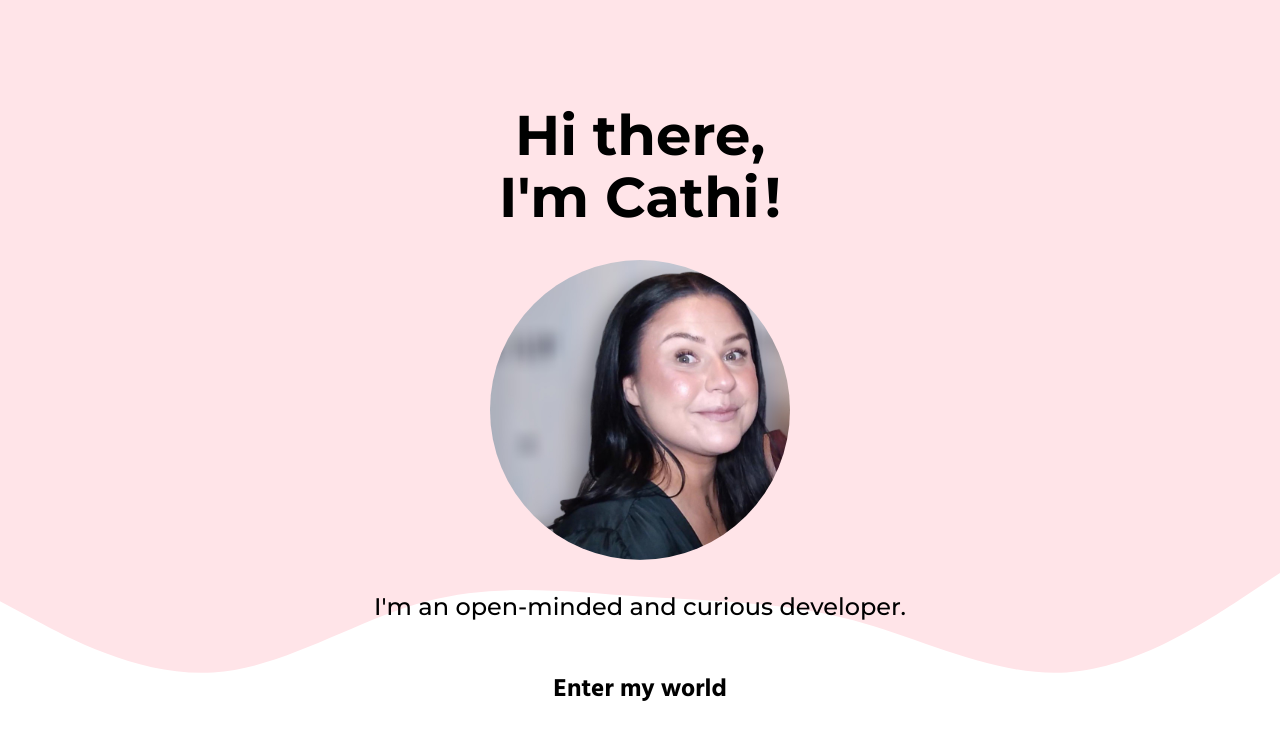
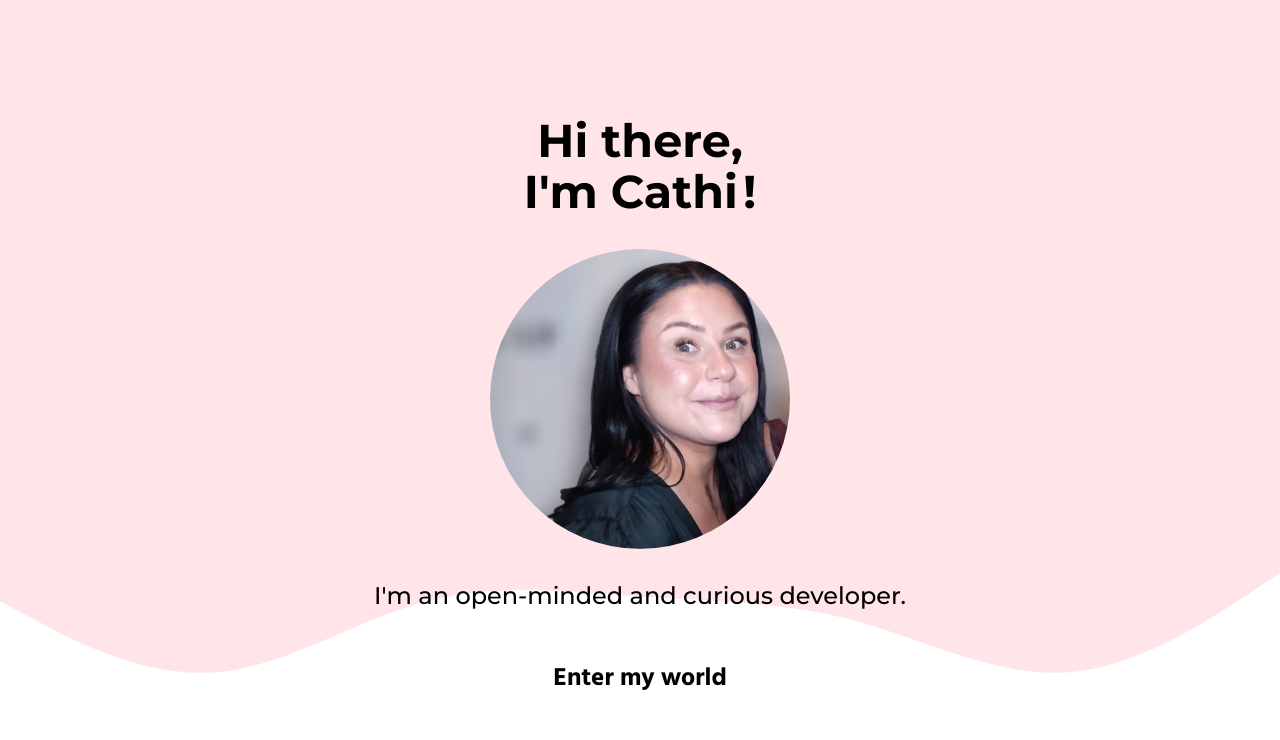
Before and after one commit to violacathrine/my-portfolio, a React (Vite) app: page / in a window 1280 px wide. Shown: the top 740 px of the page. Built offline with nearby package versions, Linux system fonts and the light colour scheme.

Commit message:
fontsize

```diff
--- a/src/pages/Intro.jsx
+++ b/src/pages/Intro.jsx
@@ -43,12 +43,12 @@ const Section = styled.section`
 `;
 
 const Heading = styled.h1`
-  font-size: 40px;
+  font-size: 35px;
   line-height: 1.1;
   margin-top: 16px;
 
   @media (min-width: 768px) {
-    font-size: 56px;
+    font-size: 46px;
   }
 `;
 
@@ -66,7 +66,7 @@ const Line1 = styled(Line)`
 
 const Line2 = styled.span`
   display: inline-block;
-  font-size: 40px;
+  font-size: 35px;
   opacity: 0;
   transform: translateY(-20px);
   animation: ${fadeInUp} 0.5s ease-out forwards;
@@ -74,7 +74,7 @@ const Line2 = styled.span`
   animation-fill-mode: both;
 
   @media (min-width: 768px) {
-    font-size: 56px;
+    font-size: 46px;
   }
 `;
 
```
